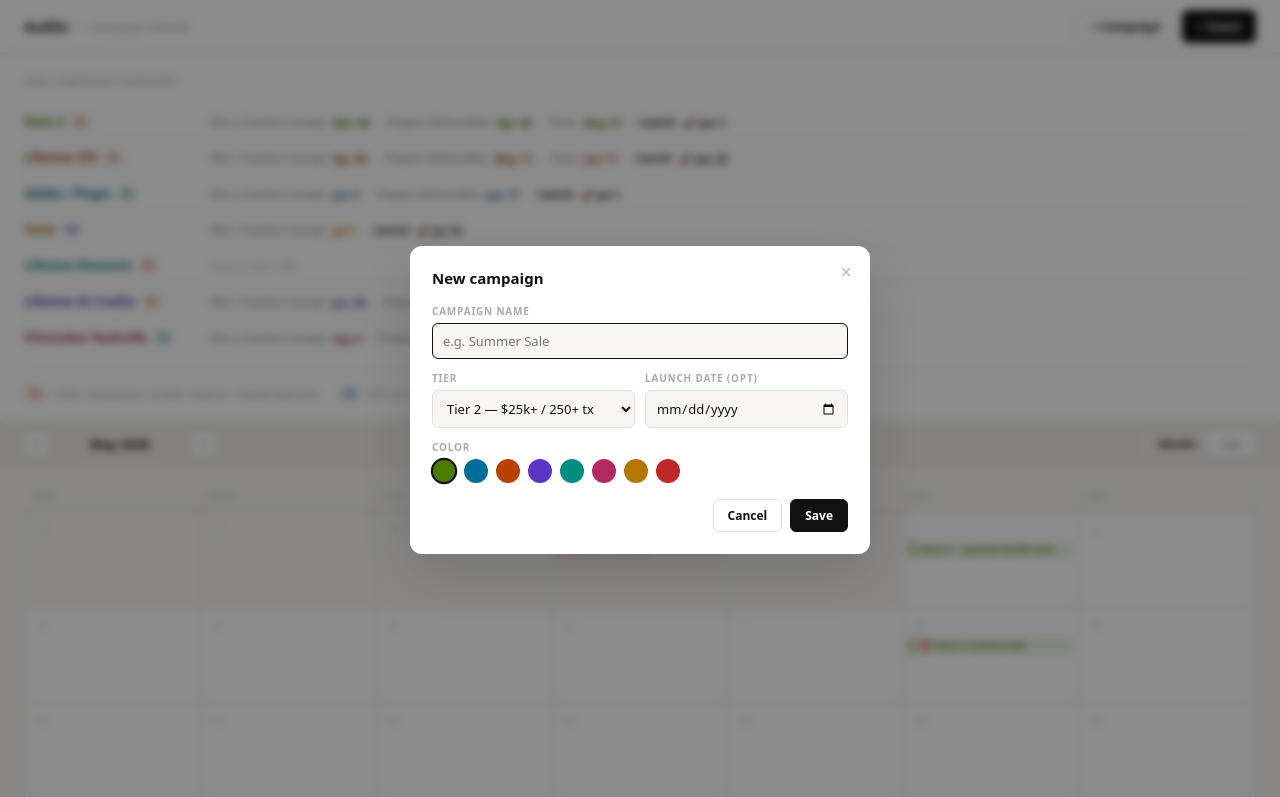
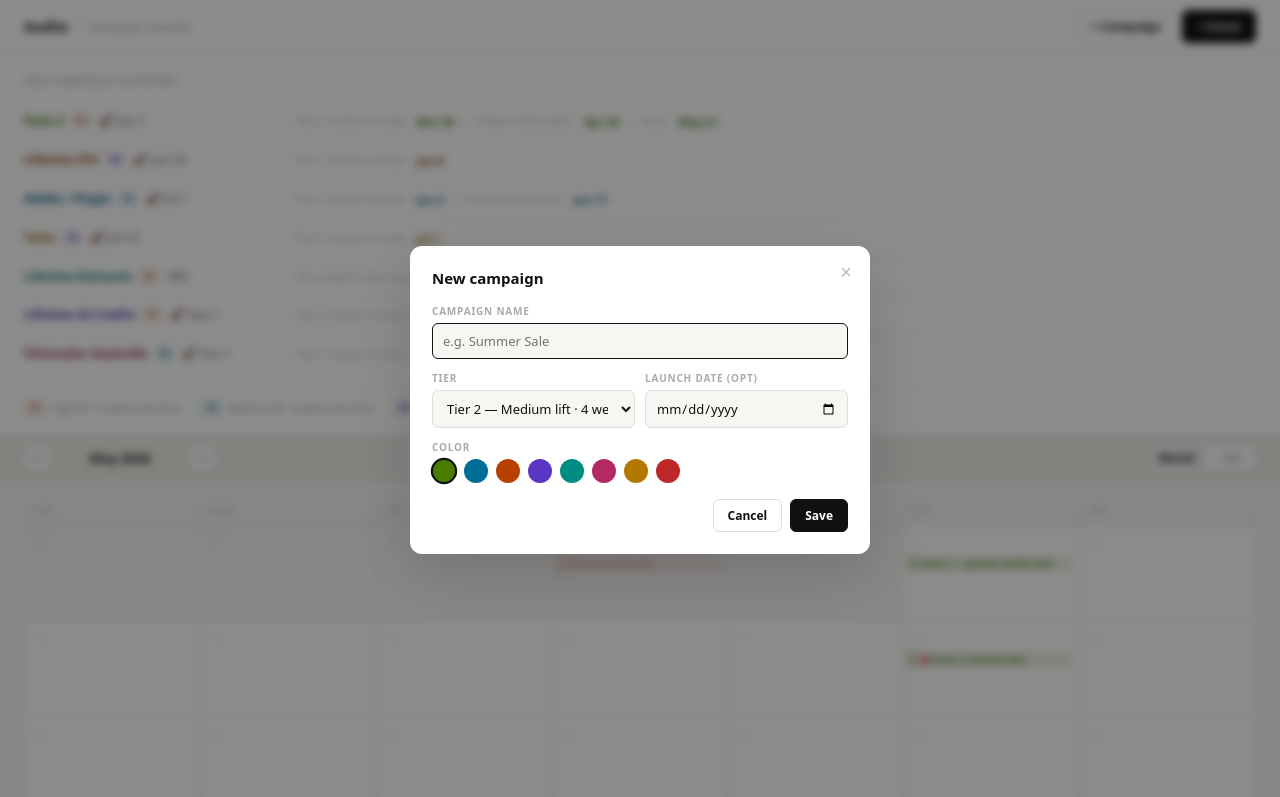
Before and after one commit to mesamesawest/audiio-calendar, a plain HTML site: page index.html in a window 1280 px wide. Both pictures are taken after a click on the button "+ Campaign". Shown: the top 797 px of the page. Drawn offline with Linux system fonts and the light colour scheme.

Commit message:
Update index.html

```diff
--- a/index.html
+++ b/index.html
@@ -20,22 +20,25 @@ body{font-family:system-ui,-apple-system,sans-serif;background:#f7f6f3;color:#11
 
 /* OVERVIEW */
 .overview{background:#fff;border-bottom:1px solid #e2ddd7;padding:20px 24px}
-.overview-title{font-size:10px;font-weight:700;color:#bbb;letter-spacing:.08em;text-transform:uppercase;margin-bottom:16px}
-.camp-row{display:flex;align-items:baseline;gap:0;padding:9px 0;border-bottom:1px solid #f0ede8;flex-wrap:wrap;gap:6px}
+.overview-title{font-size:10px;font-weight:700;color:#bbb;letter-spacing:.08em;text-transform:uppercase;margin-bottom:14px}
+
+.camp-row{display:flex;align-items:baseline;padding:10px 0;border-bottom:1px solid #f0ede8;gap:12px}
 .camp-row:last-child{border-bottom:none}
-.camp-name{font-size:12px;font-weight:700;color:#111;width:180px;flex-shrink:0;display:flex;align-items:center;gap:6px;cursor:pointer}
-.camp-name:hover{opacity:.75}
+
+.camp-identity{width:260px;flex-shrink:0;display:flex;align-items:center;gap:7px;flex-wrap:wrap}
+.camp-name{font-size:12px;font-weight:700;cursor:pointer}
+.camp-name:hover{opacity:.7}
+.camp-launch-date{font-size:12px;font-weight:600;color:#999}
 .tier-badge{font-size:8px;font-weight:700;padding:2px 5px;border-radius:3px;flex-shrink:0;letter-spacing:.03em}
-.camp-phases{display:flex;align-items:center;gap:0;flex-wrap:wrap;flex:1}
-.phase{display:flex;align-items:center;gap:6px}
-.phase-arrow{color:#ddd;font-size:10px;margin:0 4px}
-.phase-label{font-size:10px;font-weight:600;color:#999}
+
+.camp-phases{display:flex;align-items:center;flex-wrap:wrap;gap:4px;flex:1}
+.phase{display:flex;align-items:center;gap:4px}
+.phase-label{font-size:10px;color:#bbb;font-weight:500}
 .phase-date{font-size:11px;font-weight:600}
-.phase-launch .phase-label{color:#111}
-.phase-launch .phase-date{color:#111}
+.phase-arrow{color:#ddd;font-size:10px;margin:0 2px}
 .camp-tbd{font-size:11px;color:#ccc;font-weight:600;font-style:italic}
 
-.tier-legend{display:flex;gap:20px;margin-top:16px;padding-top:14px;border-top:1px solid #f0ede8;flex-wrap:wrap}
+.tier-legend{display:flex;gap:20px;margin-top:14px;padding-top:12px;border-top:1px solid #f0ede8;flex-wrap:wrap}
 .tleg{display:flex;align-items:center;gap:6px;font-size:10px;color:#999}
 .tleg-badge{font-size:8px;font-weight:700;padding:2px 6px;border-radius:3px;letter-spacing:.03em}
 
@@ -120,9 +123,9 @@ body{font-family:system-ui,-apple-system,sans-serif;background:#f7f6f3;color:#11
   <div class="overview-title">2026 Campaign Overview</div>
   <div id="overviewRows"></div>
   <div class="tier-legend">
-    <div class="tleg"><span class="tleg-badge" style="background:rgba(180,64,0,.12);color:#a03800">T1</span>1,500+ transactions / $150k+ revenue · 9 weeks lead time</div>
-    <div class="tleg"><span class="tleg-badge" style="background:rgba(0,109,153,.12);color:#005580">T2</span>250+ transactions / $25k+ revenue · 4 weeks lead time</div>
-    <div class="tleg"><span class="tleg-badge" style="background:rgba(91,53,196,.12);color:#3d25a0">T3</span>&lt;250 transactions · 2 weeks lead time</div>
+    <div class="tleg"><span class="tleg-badge" style="background:rgba(180,64,0,.12);color:#a03800">T1</span>High lift · 9 weeks lead time</div>
+    <div class="tleg"><span class="tleg-badge" style="background:rgba(0,109,153,.12);color:#005580">T2</span>Medium lift · 4 weeks lead time</div>
+    <div class="tleg"><span class="tleg-badge" style="background:rgba(91,53,196,.12);color:#3d25a0">T3</span>Lower lift · 2 weeks lead time</div>
   </div>
 </div>
 
@@ -180,9 +183,9 @@ body{font-family:system-ui,-apple-system,sans-serif;background:#f7f6f3;color:#11
     <div class="mrow">
       <div class="field"><label>Tier</label>
         <select id="cTier">
-          <option value="1">Tier 1 — $150k+ / 1,500+ tx</option>
-          <option value="2">Tier 2 — $25k+ / 250+ tx</option>
-          <option value="3">Tier 3 — &lt;$25k</option>
+          <option value="1">Tier 1 — High lift · 9 weeks</option>
+          <option value="2">Tier 2 — Medium lift · 4 weeks</option>
+          <option value="3">Tier 3 — Lower lift · 2 weeks</option>
           <option value="0">Internal / No tier</option>
         </select>
       </div>
@@ -211,26 +214,15 @@ var COLORS=[
   {n:'red',    dot:'#be2828',bg:'rgba(190,40,40,.1)',   txt:'#921e1e'},
 ];
 
-// Phase definitions per tier
-// weeksOut = weeks before launch
 var TIER_PHASES={
-  1:[
-    {label:'Plan / Creative Concept', weeksOut:9},
-    {label:'Prepare Deliverables',    weeksOut:6},
-    {label:'Tease',                   weeksOut:1.5},
-  ],
-  2:[
-    {label:'Plan / Creative Concept', weeksOut:4},
-    {label:'Prepare Deliverables',    weeksOut:2},
-  ],
-  3:[
-    {label:'Plan / Creative Concept', weeksOut:2},
-  ],
+  1:[{label:'Plan / Creative Concept',weeksOut:9},{label:'Prepare Deliverables',weeksOut:6},{label:'Tease',weeksOut:1.5}],
+  2:[{label:'Plan / Creative Concept',weeksOut:4},{label:'Prepare Deliverables',weeksOut:2}],
+  3:[{label:'Plan / Creative Concept',weeksOut:2}],
 };
 
 var camps=[
   {id:'hans',      name:'Hans 2',             color:'green',  tier:1, launch:'2026-06-01'},
-  {id:'sfx',       name:'Lifetime SFX',        color:'orange', tier:1, launch:'2026-06-22'},
+  {id:'sfx',       name:'Lifetime SFX',        color:'orange', tier:3, launch:'2026-06-22'},
   {id:'adobe',     name:'Adobe / Plugin',      color:'blue',   tier:2, launch:'2026-07-01'},
   {id:'taste',     name:'Taste',               color:'amber',  tier:3, launch:'2026-07-15'},
   {id:'elements',  name:'Lifetime Elements',   color:'teal',   tier:1, launch:null},
@@ -252,12 +244,12 @@ var evs=[
   {id:'e010',title:'Filmmaker Event — Nashville',date:'2026-10-01',campaign:'filmmaker',isLaunch:true,isMilestone:true,audience:'Filmmakers',notes:'October, exact date TBD'},
 ];
 
-try{var sc=localStorage.getItem('aud_camps_v6');var se=localStorage.getItem('aud_evs_v6');if(sc)camps=JSON.parse(sc);if(se)evs=JSON.parse(se);}catch(e){}
+try{var sc=localStorage.getItem('aud_camps_v7');var se=localStorage.getItem('aud_evs_v7');if(sc)camps=JSON.parse(sc);if(se)evs=JSON.parse(se);}catch(e){}
 
 var yr=2026,mo=4,view='month';
 var editId=null,editCampId=null,selCamp=null,selColor='green',dragId=null;
 
-function save(){try{localStorage.setItem('aud_camps_v6',JSON.stringify(camps));localStorage.setItem('aud_evs_v6',JSON.stringify(evs));}catch(e){}}
+function save(){try{localStorage.setItem('aud_camps_v7',JSON.stringify(camps));localStorage.setItem('aud_evs_v7',JSON.stringify(evs));}catch(e){}}
 function fmt(d){return d.getFullYear()+'-'+String(d.getMonth()+1).padStart(2,'0')+'-'+String(d.getDate()).padStart(2,'0');}
 function addDays(ds,days){var d=new Date(ds+'T00:00:00');d.setDate(d.getDate()+days);return d;}
 function fmtShort(d){return d.toLocaleString('default',{month:'short',day:'numeric'});}
@@ -276,47 +268,55 @@ function renderOverview(){
     var col=getCol(camp.color);
     var row=document.createElement('div');row.className='camp-row';
 
-    // Name + badge
-    var nameEl=document.createElement('div');nameEl.className='camp-name';
+    // Left: name + tier badge + launch date
+    var identity=document.createElement('div');identity.className='camp-identity';
+
+    var nameEl=document.createElement('span');nameEl.className='camp-name';
     nameEl.style.color=col.txt;
-    nameEl.innerHTML='<span>'+camp.name+'</span>'+(tierLabel(camp.tier)?'<span class="tier-badge" style="'+tierBadgeStyle(camp.tier)+'">'+tierLabel(camp.tier)+'</span>':'');
+    nameEl.textContent=camp.name;
     nameEl.onclick=function(){openCampEdit(camp.id);};
-    row.appendChild(nameEl);
+    identity.appendChild(nameEl);
 
-    // Phases
+    if(tierLabel(camp.tier)){
+      var badge=document.createElement('span');badge.className='tier-badge';
+      badge.style.cssText=tierBadgeStyle(camp.tier);
+      badge.textContent=tierLabel(camp.tier);
+      identity.appendChild(badge);
+    }
+
+    var launchStr=document.createElement('span');launchStr.className='camp-launch-date';
+    if(camp.launch){
+      var ld=new Date(camp.launch+'T00:00:00');
+      launchStr.textContent='🚀 '+fmtShort(ld);
+    } else {
+      launchStr.textContent='TBD';
+      launchStr.style.fontStyle='italic';
+    }
+    identity.appendChild(launchStr);
+    row.appendChild(identity);
+
+    // Right: phase dates
     var phases=document.createElement('div');phases.className='camp-phases';
 
-    if(!camp.launch){
-      var tbd=document.createElement('span');tbd.className='camp-tbd';tbd.textContent='Launch date TBD';
-      phases.appendChild(tbd);
-    } else {
-      var launchDate=new Date(camp.launch+'T00:00:00');
+    if(camp.launch){
       var tierPhases=TIER_PHASES[camp.tier]||[];
-
       tierPhases.forEach(function(phase,i){
         var phaseDate=addDays(camp.launch,-Math.round(phase.weeksOut*7));
         var phaseEl=document.createElement('div');phaseEl.className='phase';
-
         var lbl=document.createElement('span');lbl.className='phase-label';lbl.textContent=phase.label;
         var dt=document.createElement('span');dt.className='phase-date';dt.style.color=col.txt;dt.textContent=fmtShort(phaseDate);
-
         phaseEl.appendChild(lbl);
-        phaseEl.appendChild(document.createTextNode(' '));
+        phaseEl.appendChild(document.createTextNode('\u00a0'));
         phaseEl.appendChild(dt);
-
-        var arrow=document.createElement('span');arrow.className='phase-arrow';arrow.textContent='→';
         phases.appendChild(phaseEl);
-        phases.appendChild(arrow);
+        if(i<tierPhases.length-1){
+          var arr=document.createElement('span');arr.className='phase-arrow';arr.textContent='→';
+          phases.appendChild(arr);
+        }
       });
-
-      // Launch
-      var launchEl=document.createElement('div');launchEl.className='phase phase-launch';
-      var launchLbl=document.createElement('span');launchLbl.className='phase-label';launchLbl.textContent='Launch';
-      var launchDt=document.createElement('span');launchDt.className='phase-date';launchDt.textContent='🚀 '+fmtShort(launchDate);
-      launchEl.appendChild(launchLbl);
-      launchEl.appendChild(document.createTextNode(' '));
-      launchEl.appendChild(launchDt);
-      phases.appendChild(launchEl);
+    } else {
+      var tbd=document.createElement('span');tbd.className='camp-tbd';tbd.textContent='Set a launch date to see phase schedule';
+      phases.appendChild(tbd);
     }
 
     row.appendChild(phases);
@@ -368,7 +368,22 @@ function renderMonth(){
     cell.ondragleave=function(){cell.style.outline='';};
     cell.ondrop=function(e){
       e.preventDefault();cell.style.outline='';
-      if(dragId){var ev=evs.find(function(e){return e.id===dragId;});if(ev){ev.date=ds;save();render();}dragId=null;}
+      if(dragId){
+        var ev=evs.find(function(x){return x.id===dragId;});
+        if(ev){
+          var oldDate=ev.date;
+          ev.date=ds;
+          // If this is a launch event, update the campaign launch date too
+          if(ev.isLaunch){
+            var camp=getCamp(ev.campaign);
+            if(camp&&camp.launch===oldDate){
+              camp.launch=ds;
+            }
+          }
+          save();render();
+        }
+        dragId=null;
+      }
     };
     grid.appendChild(cell);
   });
@@ -441,8 +456,21 @@ function openEdit(id){
 
 function saveEv(){
   var title=document.getElementById('fT').value.trim();if(!title)return;
-  var ev={id:editId||'e'+Date.now(),title:title,date:document.getElementById('fD').value,endDate:document.getElementById('fE').value||undefined,campaign:selCamp||'internal',isLaunch:document.getElementById('fLa').checked,isMilestone:document.getElementById('fMi').checked,audience:document.getElementById('fA').value.trim(),notes:document.getElementById('fN').value.trim()};
-  if(editId){var i=evs.findIndex(function(e){return e.id===editId;});if(i>-1)evs[i]=ev;}else evs.push(ev);
+  var newDate=document.getElementById('fD').value;
+  var ev={id:editId||'e'+Date.now(),title:title,date:newDate,endDate:document.getElementById('fE').value||undefined,campaign:selCamp||'internal',isLaunch:document.getElementById('fLa').checked,isMilestone:document.getElementById('fMi').checked,audience:document.getElementById('fA').value.trim(),notes:document.getElementById('fN').value.trim()};
+  if(editId){
+    var old=evs.find(function(e){return e.id===editId;});
+    // If editing a launch event and date changed, update campaign launch
+    if(old&&old.isLaunch&&ev.isLaunch){
+      var camp=getCamp(ev.campaign);
+      if(camp&&camp.launch===old.date){camp.launch=newDate;}
+    }
+    var i=evs.findIndex(function(e){return e.id===editId;});if(i>-1)evs[i]=ev;
+  } else {
+    evs.push(ev);
+    // If new launch event, set campaign launch date if not set
+    if(ev.isLaunch){var camp=getCamp(ev.campaign);if(camp&&!camp.launch){camp.launch=newDate;}}
+  }
   save();closeEv();render();
 }
 
```
